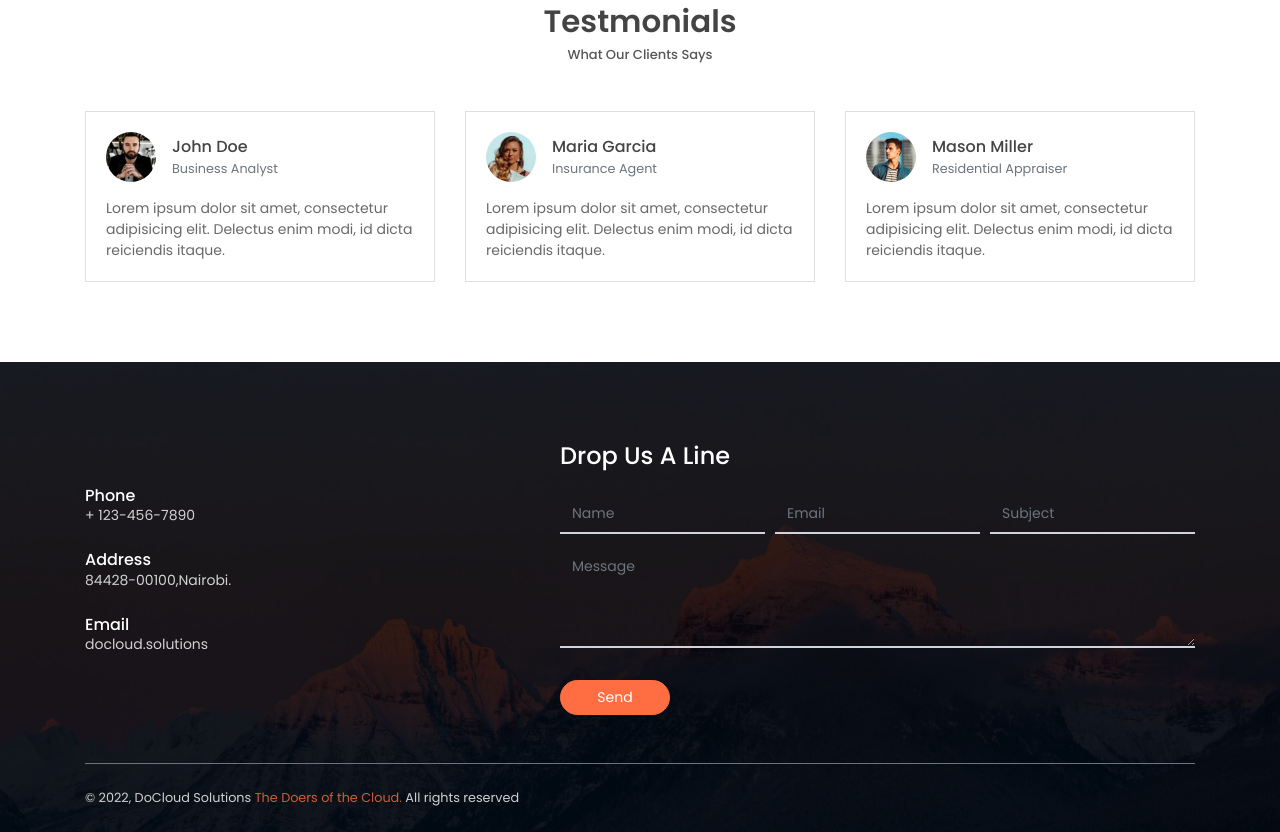
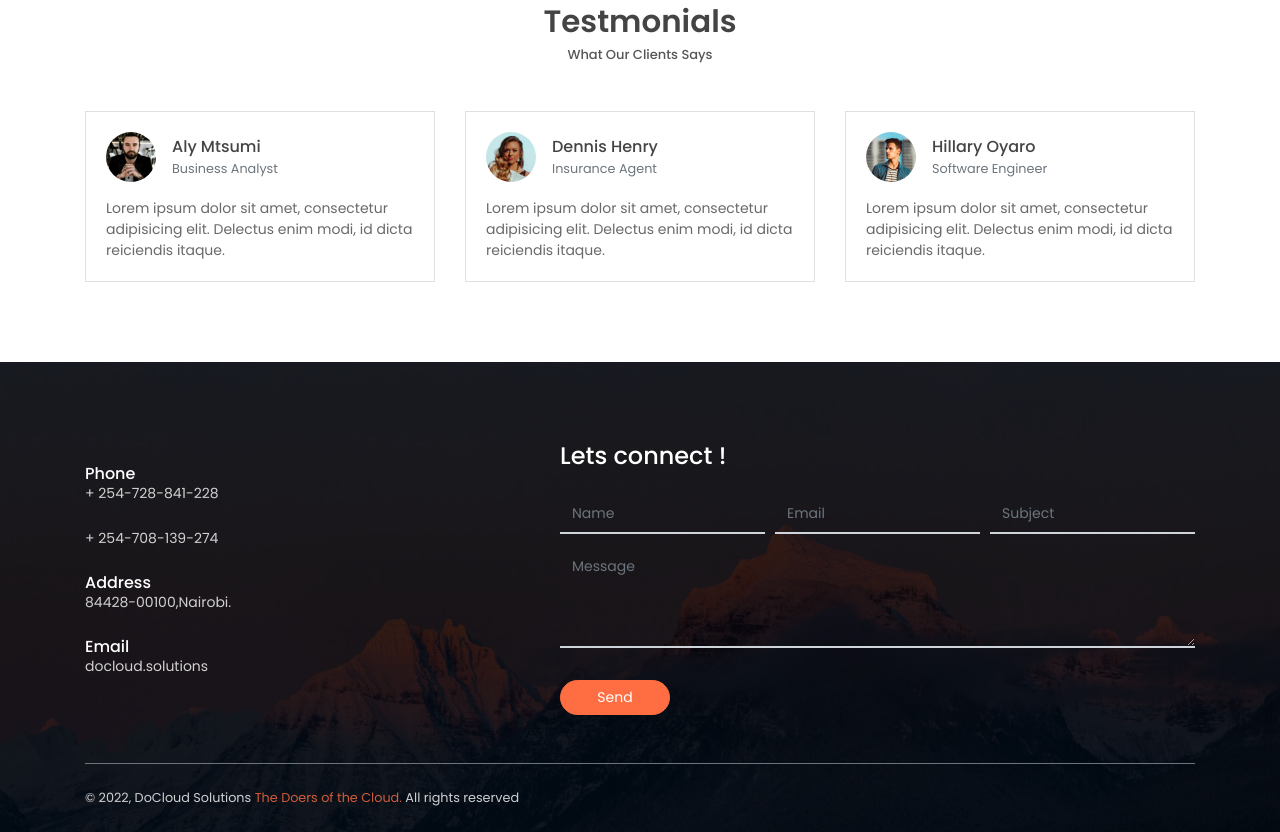
Before and after one commit to dennisomandi/.docloud-Website, a website: page public_html/index.html in a window 1280 px wide. Shown: the part 3945-4777 px from the top of the page. Drawn offline with Linux system fonts and the light colour scheme.

Commit message:
refactoring --version 2

```diff
--- a/public_html/index.html
+++ b/public_html/index.html
@@ -373,7 +373,7 @@
                             <div class="media align-items-center mb-3">
                                 <img class="mr-3" src="assets/imgs/avatar.jpg" alt="">
                                 <div class="media-body">
-                                    <h6 class="mt-1 mb-0">John Doe</h6>
+                                    <h6 class="mt-1 mb-0">Aly Mtsumi</h6>
                                     <small class="text-muted mb-0">Business Analyst</small>
                                 </div>
                             </div>
@@ -387,7 +387,7 @@
                             <div class="media align-items-center mb-3">
                                 <img class="mr-3" src="assets/imgs/avatar-1.jpg" alt="">
                                 <div class="media-body">
-                                    <h6 class="mt-1 mb-0">Maria Garcia</h6>
+                                    <h6 class="mt-1 mb-0">Dennis Henry</h6>
                                     <small class="text-muted mb-0">Insurance Agent</small>
                                 </div>
                             </div>
@@ -401,8 +401,8 @@
                             <div class="media align-items-center mb-3">
                                 <img class="mr-3" src="assets/imgs/avatar-2.jpg" alt="">
                                 <div class="media-body">
-                                    <h6 class="mt-1 mb-0">Mason Miller</h6>
-                                    <small class="text-muted mb-0">Residential Appraiser</small>
+                                    <h6 class="mt-1 mb-0">Hillary Oyaro</h6>
+                                    <small class="text-muted mb-0">Software Engineer</small>
                                 </div>
                             </div>
                             <p class="mb-0">Lorem ipsum dolor sit amet, consectetur adipisicing elit. Delectus enim modi, id dicta reiciendis itaque.</p>
@@ -420,7 +420,8 @@
             <div class="row align-items-center">
                 <div class="col-md-5 my-3">
                     <h6 class="mb-0">Phone</h6>
-                    <p class="mb-4">+ 123-456-7890</p>
+                    <p class="mb-4">+ 254-728-841-228</p>
+                    <p class="mb-4">+ 254-708-139-274</p>
 
                     <h6 class="mb-0">Address</h6>
                     <p class="mb-4">84428-00100,Nairobi.</p>
@@ -431,7 +432,7 @@
                 </div>
                 <div class="col-md-7">
                     <form>
-                        <h4 class="mb-4">Drop Us A Line</h4>
+                        <h4 class="mb-4">Lets connect !</h4>
                         <div class="form-row">
                             <div class="form-group col-sm-4">
                                 <input type="text" class="form-control text-white rounded-0 bg-transparent" name="name" placeholder="Name">
```
